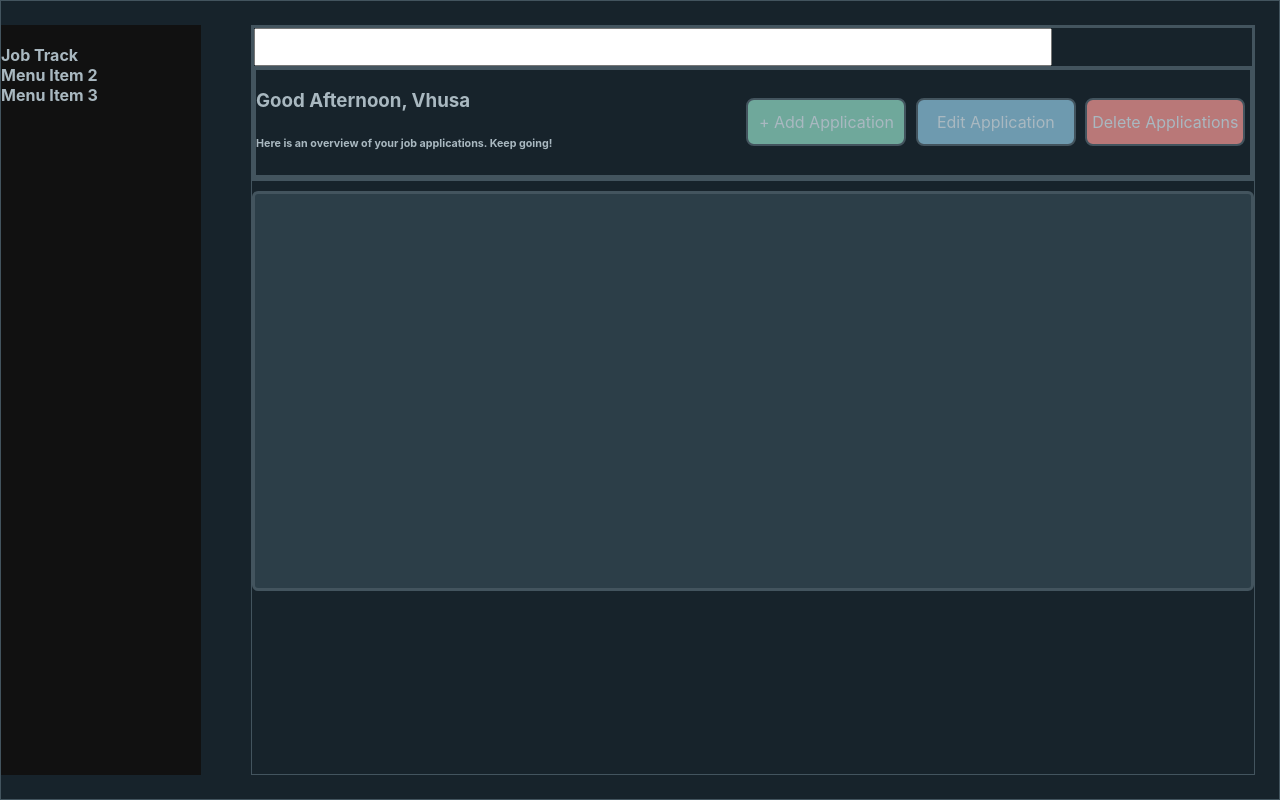
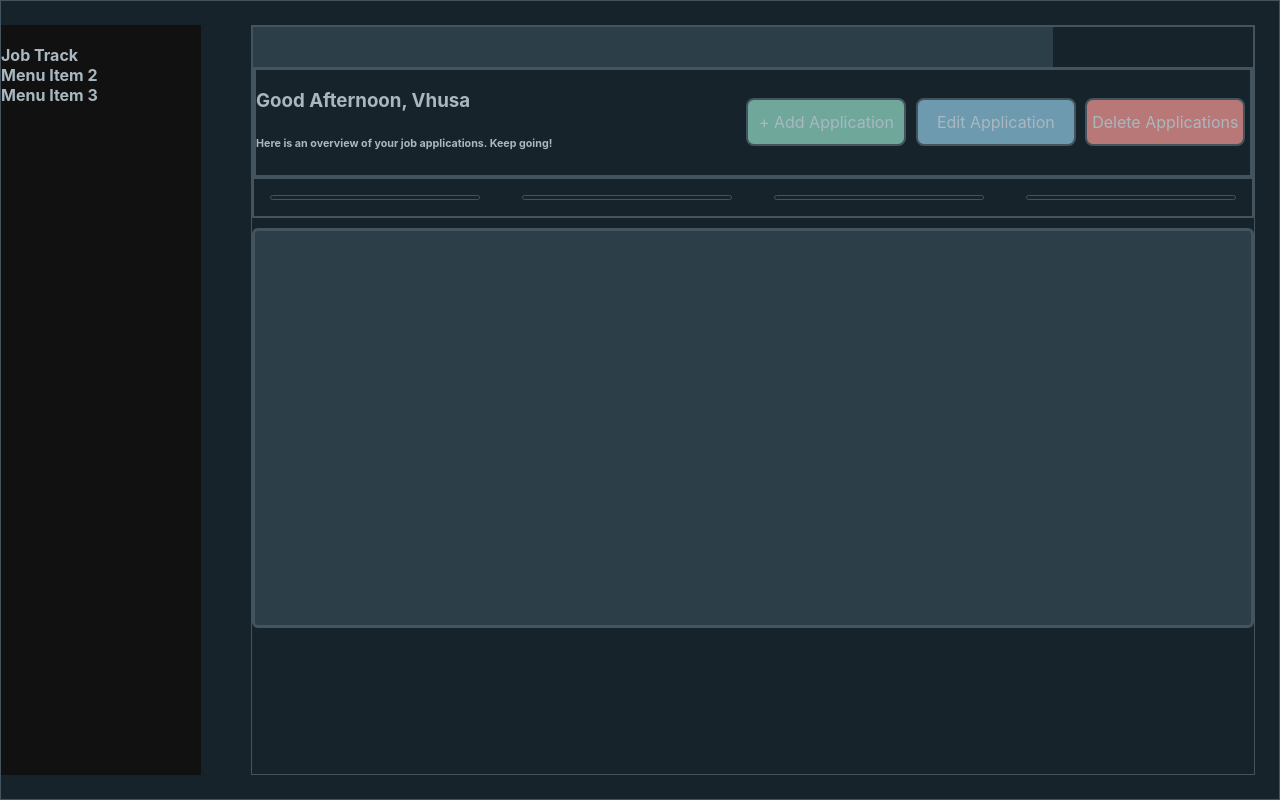
Before and after one commit to Blackbottt/Job-Application-Tracker, a Flask app: page /dashboard in a window 1280 px wide. Run offline with Flask 3, Linux system fonts and the light colour scheme.

Commit message:
fix: styles to display-statistics elements

```diff
--- a/static/style.css
+++ b/static/style.css
@@ -157,13 +157,15 @@ body {
 .taskbar {
     width: 100%;
     height: 40px;
-    border: 1px solid var(--border);
+    /* border: 1px solid var(--border);   */
 }
 
 .search-applications {
     /* margin: .5rem; */
     width: 80%;
     height: 100%;
+    background-color: var(--bg-card);
+    border: var(--border);
 }
 
 .greet-actions {
@@ -195,10 +197,15 @@ body {
     width: 100%;
     height: auto;
     border: 1px solid var(--border);
+    /* border-radius: 10px; */
 }
 
 .display-statistics div {
     height: auto;
+    margin: 1rem;
+    padding: 0.1rem 1rem;
+    border: 1px solid var(--border);
+    border-radius: 1rem;
 }
 
 .application-field {
```
